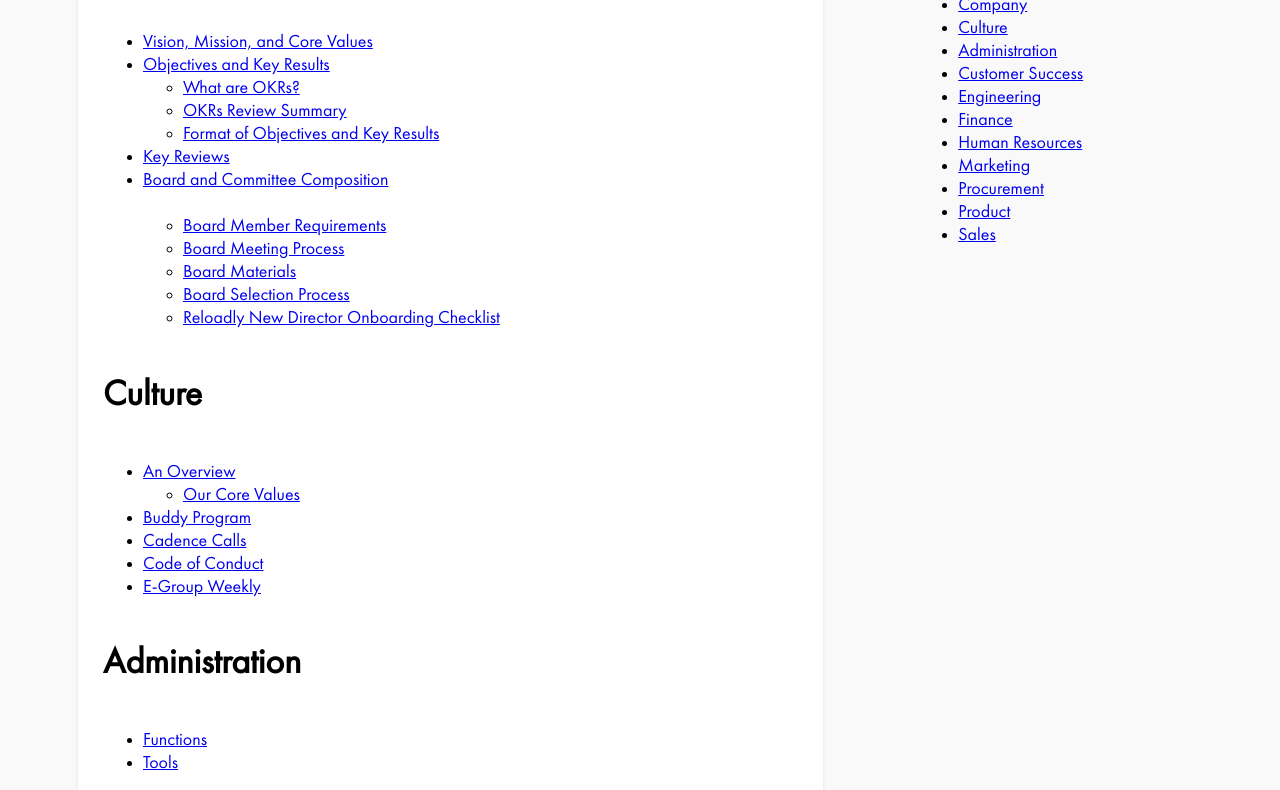
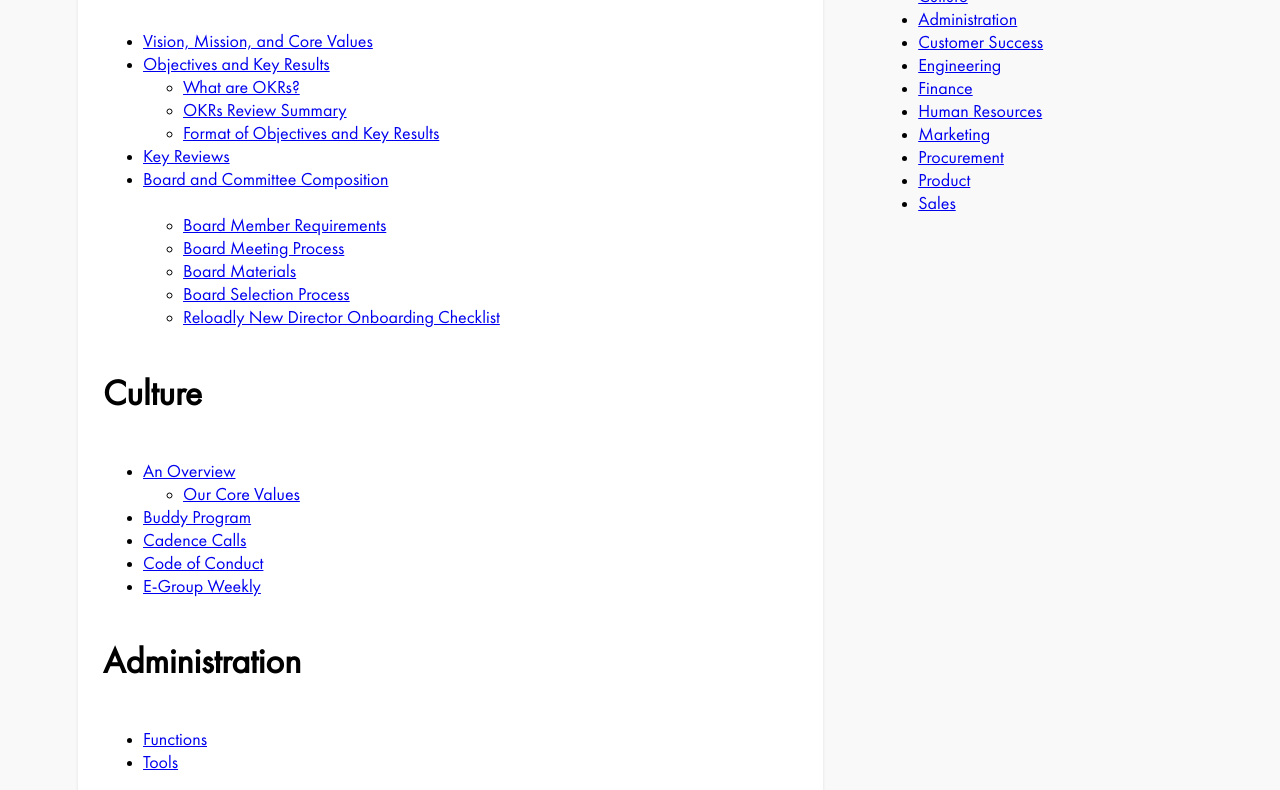
Before and after one commit to Reloadly/reloadly-handbook, a plain HTML site: page index.html in a window 1280 px wide. Shown: the part 394-1184 px from the top of the page. Drawn offline with Linux system fonts and the light colour scheme.

Commit message:
made changes

```diff
--- a/index.css
+++ b/index.css
@@ -15,7 +15,7 @@ body {
     flex-direction: column;
     flex-wrap: nowrap;
     max-width: 55%;
-    margin: 35px 70px;
+    margin: 35px 35px 35px 70px;
     background: #fff;
     padding: 25px;
     box-shadow: 0 3px 3px rgb(0 0 0 / 10%);
@@ -25,13 +25,13 @@ body {
     display: block;
     background-color: transparent;
     float: right;
-    width: 25%;
-    max-width: 25%;
+    width: 20%;
+    max-width: 20%;
     max-height: 100vh;
     position: sticky;
     top: 43px;
     margin: 35px 0;
-    padding-left: 25px;
+    padding-left: 20px;
     overflow-y: scroll;
 }
 
@@ -66,6 +66,11 @@ body {
 .side-menu h4 {
     padding-bottom: 10px;
     border-bottom: 1px solid #e7e7e7;
+    margin: 25px 0 10px 0;
+}
+
+.side-menu ul {
+    margin-top: 0;
 }
 
 .main h1:hover::after {
--- a/index.html
+++ b/index.html
@@ -1,6 +1,7 @@
 <!DOCTYPE html>
 <html lang="en">
 <head>
+    <meta name="google-site-verification" content="ZH5IjF47t4wgjbTvey150aB8bgQFKyJTTszw2pU7d3o" />
     <link rel="icon" href="https://res.cloudinary.com/fullstackmafia/image/upload/v1626946901/favicon_ijjlbn.png">
     <link rel="preconnect" href="https://fonts.googleapis.com">
     <link rel="preconnect" href="https://fonts.gstatic.com" crossorigin>
```
